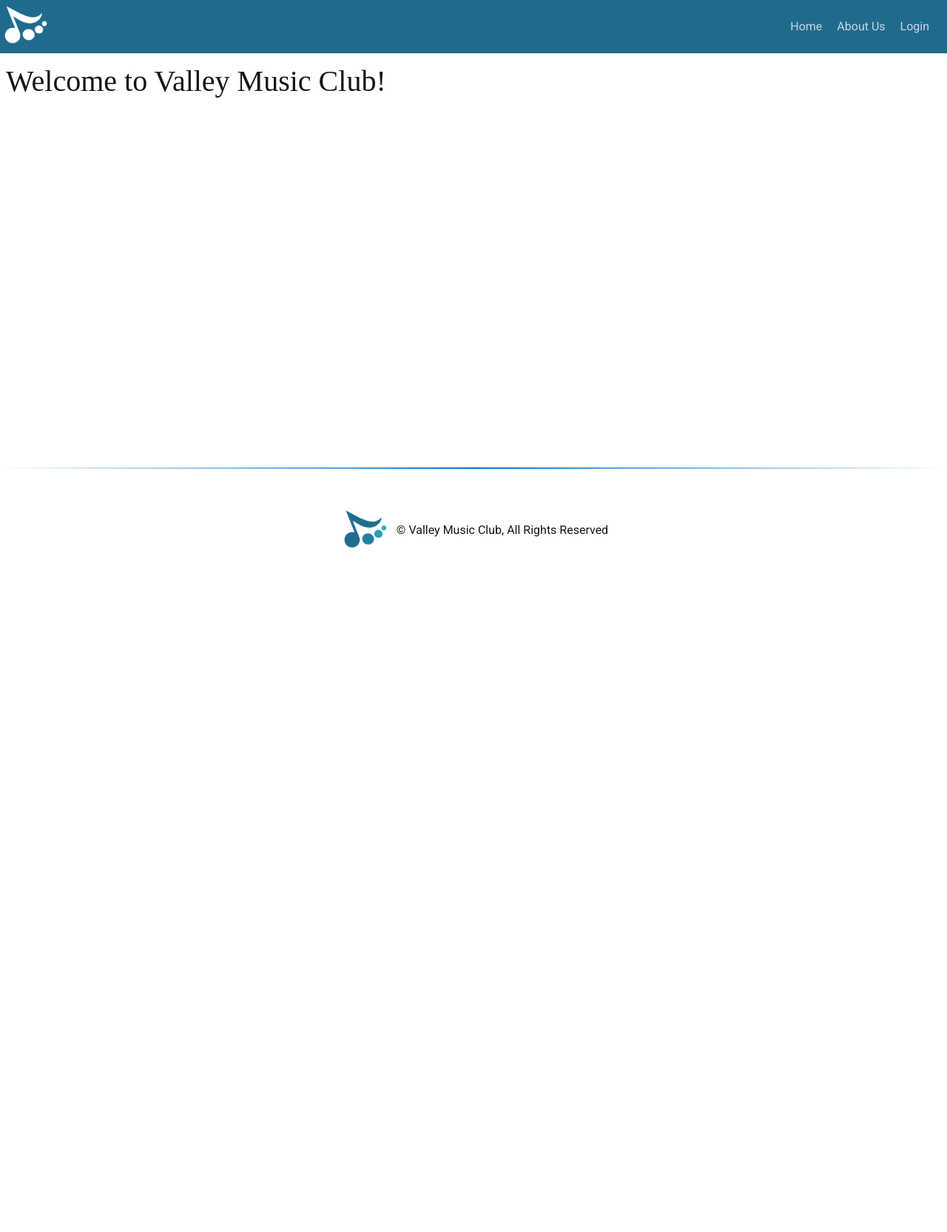
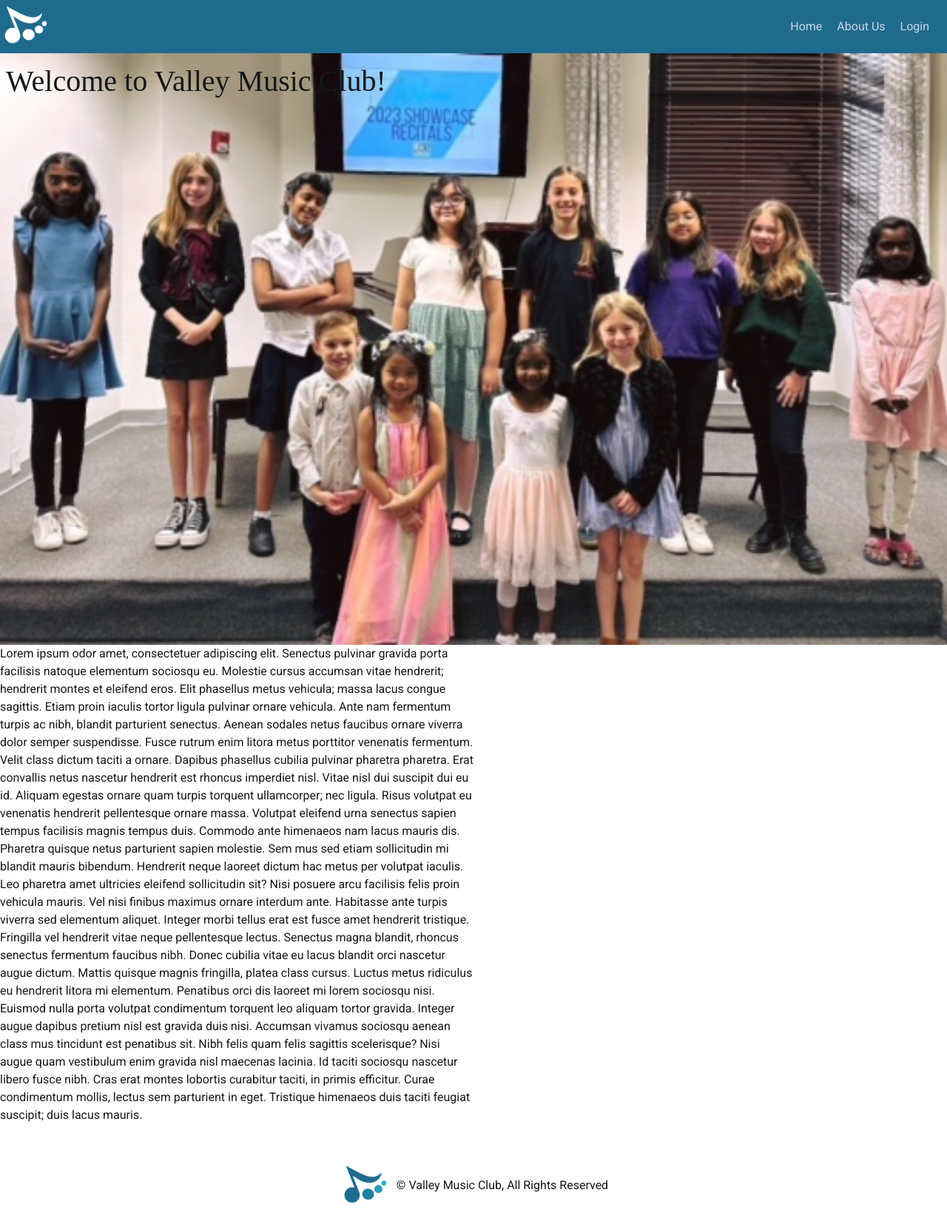
Before and after one commit to blissfulsaint/valleymusicclub, a Next.js app: page / in a window 1280 px wide. Shown: the top 1666 px of the page at 74% size. Before the commit the page ends 800 px from the top, so only its background shows below. Built offline with nearby package versions, Linux system fonts and the light colour scheme; a web font is replaced by a local one.

Commit message:
Begin work on hero component

```diff
--- a/app/page.tsx
+++ b/app/page.tsx
@@ -1,4 +1,5 @@
 import { Metadata } from "next";
+import Hero from "./ui/components/Hero/Hero";
 
 export const metadata: Metadata = {
   title: 'Home | Valley Music Club',
@@ -7,7 +8,20 @@ export const metadata: Metadata = {
 export default function Home() {
   return (
     <>
-      <h1>Welcome to Valley Music Club!</h1>
+      <Hero />
+      <div className="max-w-screen-sm">
+        <p>
+          Lorem ipsum odor amet, consectetuer adipiscing elit. Senectus pulvinar gravida porta facilisis natoque elementum sociosqu eu. Molestie cursus accumsan vitae hendrerit; hendrerit montes et eleifend eros. Elit phasellus metus vehicula; massa lacus congue sagittis. Etiam proin iaculis tortor ligula pulvinar ornare vehicula. Ante nam fermentum turpis ac nibh, blandit parturient senectus.
+
+          Aenean sodales netus faucibus ornare viverra dolor semper suspendisse. Fusce rutrum enim litora metus porttitor venenatis fermentum. Velit class dictum taciti a ornare. Dapibus phasellus cubilia pulvinar pharetra pharetra. Erat convallis netus nascetur hendrerit est rhoncus imperdiet nisl. Vitae nisl dui suscipit dui eu id. Aliquam egestas ornare quam turpis torquent ullamcorper; nec ligula. Risus volutpat eu venenatis hendrerit pellentesque ornare massa.
+
+          Volutpat eleifend urna senectus sapien tempus facilisis magnis tempus duis. Commodo ante himenaeos nam lacus mauris dis. Pharetra quisque netus parturient sapien molestie. Sem mus sed etiam sollicitudin mi blandit mauris bibendum. Hendrerit neque laoreet dictum hac metus per volutpat iaculis. Leo pharetra amet ultricies eleifend sollicitudin sit? Nisi posuere arcu facilisis felis proin vehicula mauris. Vel nisi finibus maximus ornare interdum ante. Habitasse ante turpis viverra sed elementum aliquet.
+
+          Integer morbi tellus erat est fusce amet hendrerit tristique. Fringilla vel hendrerit vitae neque pellentesque lectus. Senectus magna blandit, rhoncus senectus fermentum faucibus nibh. Donec cubilia vitae eu lacus blandit orci nascetur augue dictum. Mattis quisque magnis fringilla, platea class cursus. Luctus metus ridiculus eu hendrerit litora mi elementum. Penatibus orci dis laoreet mi lorem sociosqu nisi. Euismod nulla porta volutpat condimentum torquent leo aliquam tortor gravida. Integer augue dapibus pretium nisl est gravida duis nisi.
+
+          Accumsan vivamus sociosqu aenean class mus tincidunt est penatibus sit. Nibh felis quam felis sagittis scelerisque? Nisi augue quam vestibulum enim gravida nisl maecenas lacinia. Id taciti sociosqu nascetur libero fusce nibh. Cras erat montes lobortis curabitur taciti, in primis efficitur. Curae condimentum mollis, lectus sem parturient in eget. Tristique himenaeos duis taciti feugiat suscipit; duis lacus mauris.
+        </p>
+      </div>
     </>
   );
 }
--- /dev/null
+++ b/app/ui/components/Hero/Hero.module.scss
@@ -0,0 +1,16 @@
+.hero {
+    height: 100vh; /* Full screen height */
+    background-image: url('/studentgroup.jpeg');
+    background-size: cover;
+    background-attachment: fixed; /* Fixed attachment for natural parallax */
+    background-position: center;
+    position: relative;
+    will-change: transform; /* Optimize performance */
+
+    .h1 {
+        position: absolute;
+        bottom: 20px;
+        left: 20px;
+        color: white;
+    }
+}
--- a/app/ui/components/Hero/Hero.tsx
+++ b/app/ui/components/Hero/Hero.tsx
@@ -1,3 +1,28 @@
+'use client';
+import { useEffect, useState } from "react";
+import Image from "next/image";
+import styles from './Hero.module.scss';
+
 export default function Hero() {
-    return <h1>This is the Hero component</h1>
+    const [offsetY, setOffsetY] = useState(0);
+
+    const handleScroll = () => {
+        setOffsetY(window.scrollY);
+    };
+
+    useEffect(() => {
+        window.addEventListener('scroll', handleScroll);
+        return () => window.removeEventListener('scroll', handleScroll);
+    }, []);
+
+    return (
+        <div
+            className={styles.hero}
+            style={{
+                transform: `translateY(${offsetY * 0.5}px)`,
+            }}
+        >
+            <h1>Welcome to Valley Music Club!</h1>
+        </div>
+    );
 }
--- a/app/ui/components/body/NavBar/NavBar.tsx
+++ b/app/ui/components/body/NavBar/NavBar.tsx
@@ -47,7 +47,7 @@ export default function NavBar() {
     }, []);
 
     return (
-        <nav className='grow justify-end'>
+        <nav className='grow justify-end sticky top-0'>
             <div
                 className='w-fit p-6 py-8 cursor-pointer float-right md:hidden'
                 onClick={toggleMenu}
```
Also changed, not shown: public/studentgroup.jpeg (added).
